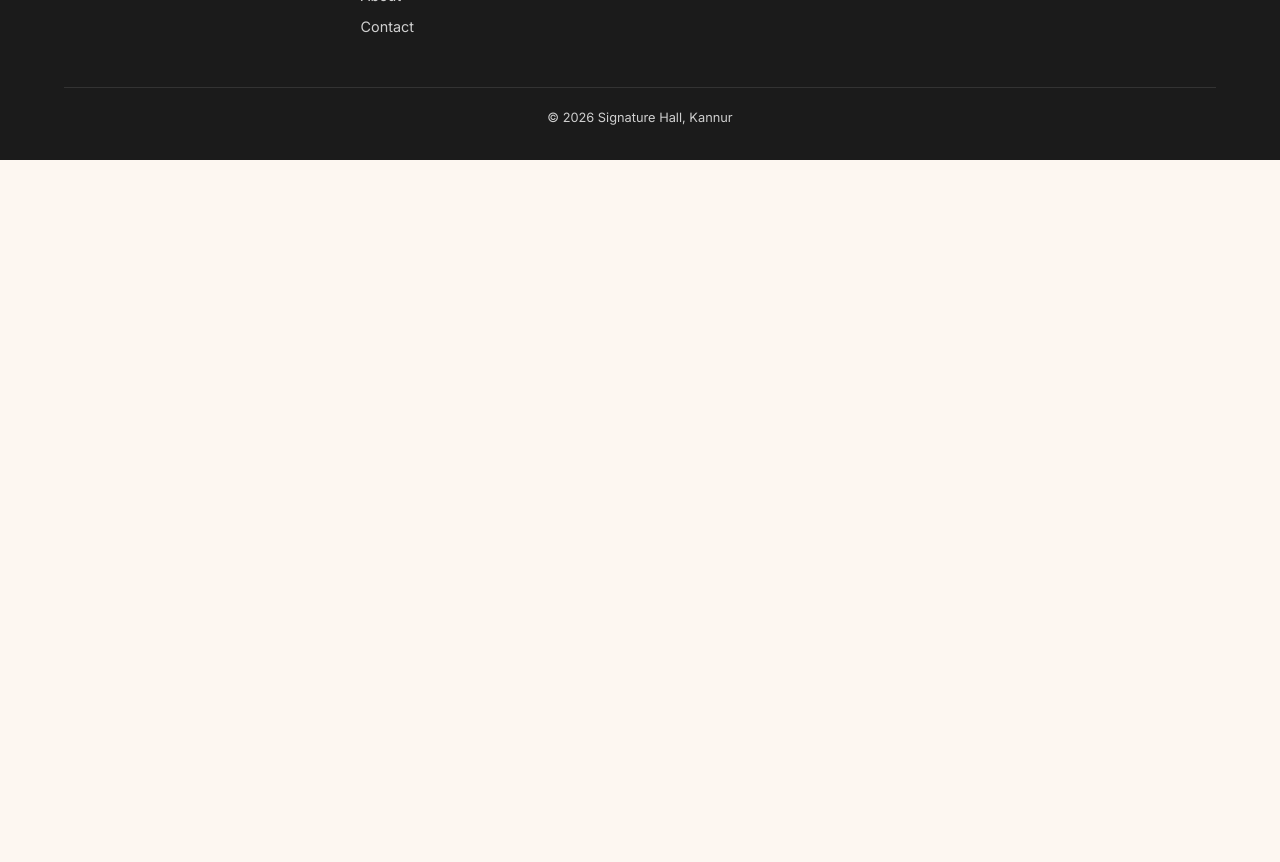
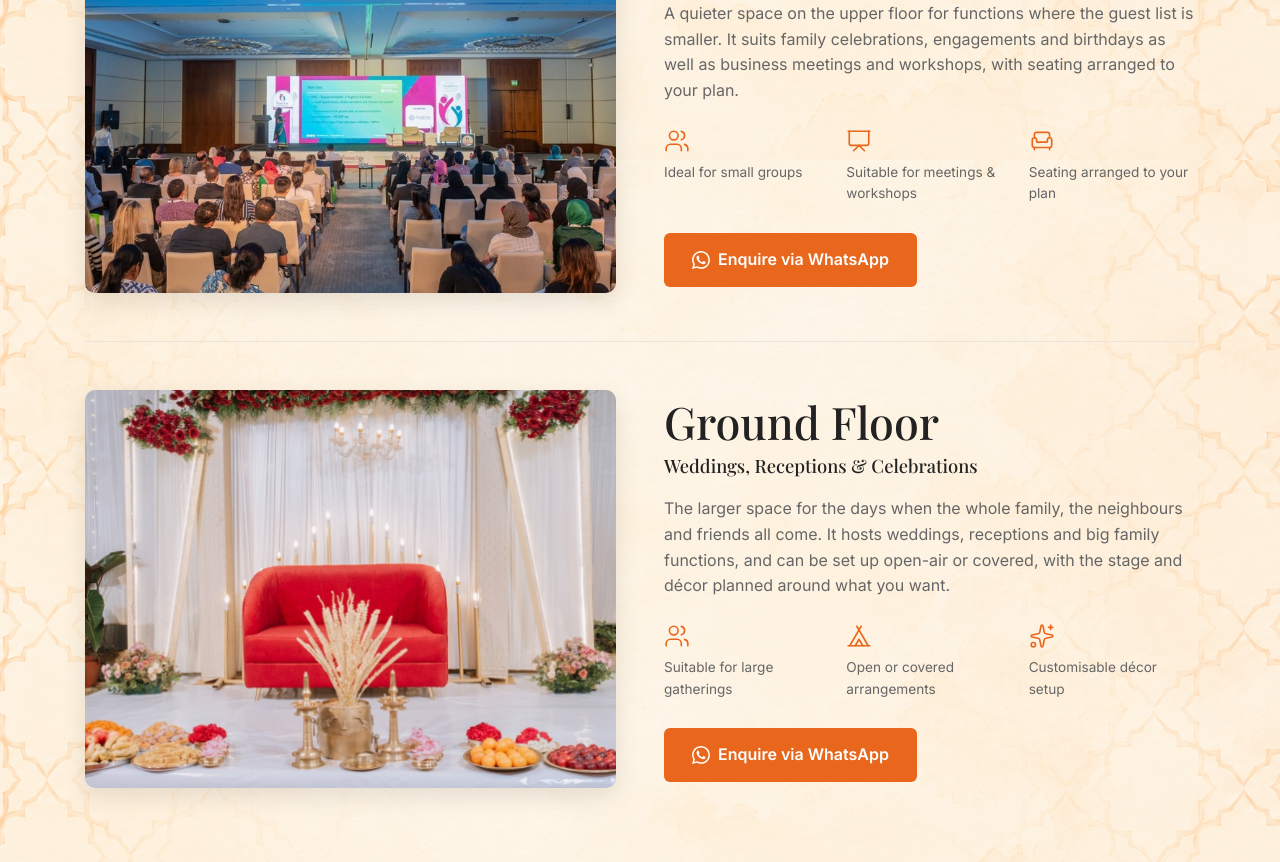
Before and after one commit to Aasna-Manjakkal/signature_hall, a React (Vite) app: page /spaces in a window 1280 px wide. Shown: the part 640-1502 px from the top of the page. Before the commit the page ends 800 px from the top, so only its background shows below. Built offline with nearby package versions, Linux system fonts and the light colour scheme.

Commit message:
Build Our Spaces page

```diff
--- a/src/data/spaces.js
+++ b/src/data/spaces.js
@@ -1,17 +1,33 @@
+import { Users, Presentation, Armchair, Tent, Sparkles } from "lucide-react"
+
 const spaces = [
   {
     id: 1,
     name: "Upper Floor",
     bestFor: "Intimate Gatherings & Meetings",
     description: "Ideal for small functions, family gatherings, meetings, workshops and private events.",
+    details:
+      "A quieter space on the upper floor for functions where the guest list is smaller. It suits family celebrations, engagements and birthdays as well as business meetings and workshops, with seating arranged to your plan.",
     image: "/gallery/upper-1.jpg",
+    highlights: [
+      { icon: Users, label: "Ideal for small groups" },
+      { icon: Presentation, label: "Suitable for meetings & workshops" },
+      { icon: Armchair, label: "Seating arranged to your plan" },
+    ],
   },
   {
     id: 2,
     name: "Ground Floor",
     bestFor: "Weddings, Receptions & Celebrations",
     description: "Spacious and versatile for weddings, receptions and large gatherings. Can be arranged as open or covered, as you prefer.",
-    image: "/gallery/covered-1.jpg",
+    details:
+      "The larger space for the days when the whole family, the neighbours and friends all come. It hosts weddings, receptions and big family functions, and can be set up open-air or covered, with the stage and décor planned around what you want.",
+    image: "/gallery/hero.jpg",
+    highlights: [
+      { icon: Users, label: "Suitable for large gatherings" },
+      { icon: Tent, label: "Open or covered arrangements" },
+      { icon: Sparkles, label: "Customisable décor setup" },
+    ],
   },
 ]
 
--- a/src/index.css
+++ b/src/index.css
@@ -590,8 +590,78 @@
     flex: 1;
   }
 
+  /* Our Spaces page */
+  .space-row {
+    display: grid;
+    grid-template-columns: 1fr 1fr;
+    gap: 48px;
+    align-items: center;
+    padding: 48px 0;
+    border-bottom: 1px solid var(--line);
+  }
+
+  .space-row:last-child {
+    border-bottom: none;
+  }
+
+  .space-row img {
+    width: 100%;
+    aspect-ratio: 4 / 3;
+    object-fit: cover;
+    border-radius: 10px;
+    box-shadow: 0 8px 24px rgba(0, 0, 0, 0.1);
+  }
+
+  .space-row-body h2 {
+    text-align: left;
+    margin-bottom: 4px;
+  }
+
+  .space-row-body > p {
+    color: var(--muted);
+  }
+
+  .space-row-body .space-subtitle {
+    color: var(--text);
+  }
+
+  .highlights {
+    list-style: none;
+    padding: 0;
+    margin: 24px 0 28px;
+    display: grid;
+    grid-template-columns: repeat(3, 1fr);
+    gap: 16px;
+  }
+
+  .highlights li {
+    display: flex;
+    flex-direction: column;
+    gap: 8px;
+    font-size: 0.85rem;
+    color: var(--muted);
+  }
+
+  .highlights svg {
+    color: var(--orange);
+  }
+
+  .whatsapp-enquire {
+    display: inline-flex;
+    align-items: center;
+    gap: 8px;
+  }
   /* Phones */
   @media (max-width: 760px) {
+
+    .space-row {
+        grid-template-columns: 1fr;
+        gap: 24px;
+    }
+
+    .highlights {
+        grid-template-columns: 1fr;
+    }
     .nav-links {
       display: none;
     }
--- a/src/pages/SpacesPage.jsx
+++ b/src/pages/SpacesPage.jsx
@@ -1,13 +1,54 @@
 import PageHeader from "../components/PageHeader"
+import WhatsAppIcon from "../components/WhatsAppIcon"
+import spaces from "../data/spaces"
+import site from "../data/site"
 
 function SpacesPage() {
   return (
+    <>
       <PageHeader
         eyebrow="Our Spaces"
         title="Designed for Your Celebrations"
         image="/gallery/upper-1.jpg"
         crumb="Our Spaces"
       />
+
+      <section className="section">
+        {spaces.map((space) => {
+          const message = `Hello, I would like to enquire about booking the ${space.name} at Signature Hall.`
+          const link = `https://wa.me/${site.whatsapp}?text=${encodeURIComponent(message)}`
+
+          return (
+            <article className="space-row" key={space.id}>
+              <img src={space.image} alt={space.name} />
+
+              <div className="space-row-body">
+                <h2>{space.name}</h2>
+                <p className="space-subtitle">{space.bestFor}</p>
+                <p>{space.details}</p>
+
+                <ul className="highlights">
+                  {space.highlights.map((item) => {
+                    const Icon = item.icon
+                    return (
+                      <li key={item.label}>
+                        <Icon size={26} strokeWidth={1.5} />
+                        <span>{item.label}</span>
+                      </li>
+                    )
+                  })}
+                </ul>
+
+                <a href={link} target="_blank" rel="noreferrer" className="button whatsapp-enquire">
+                  <WhatsAppIcon size={18} />
+                  Enquire via WhatsApp
+                </a>
+              </div>
+            </article>
+          )
+        })}
+      </section>
+    </>
   )
 }
 
```
Lines whose indentation alone changed are shown as unchanged.
